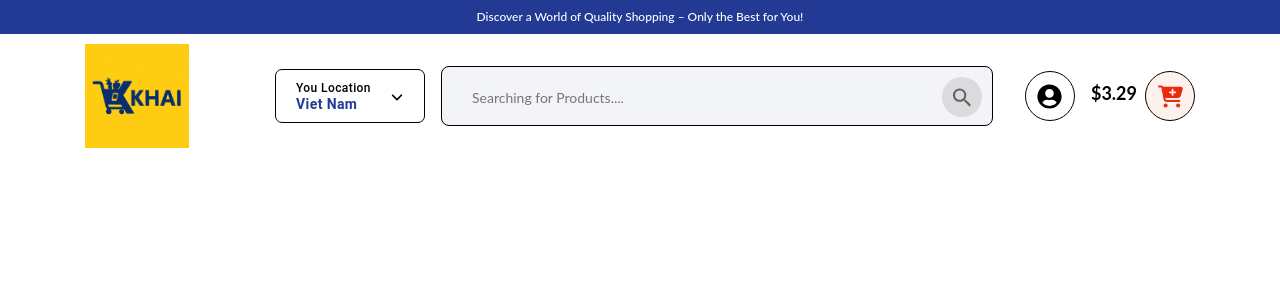
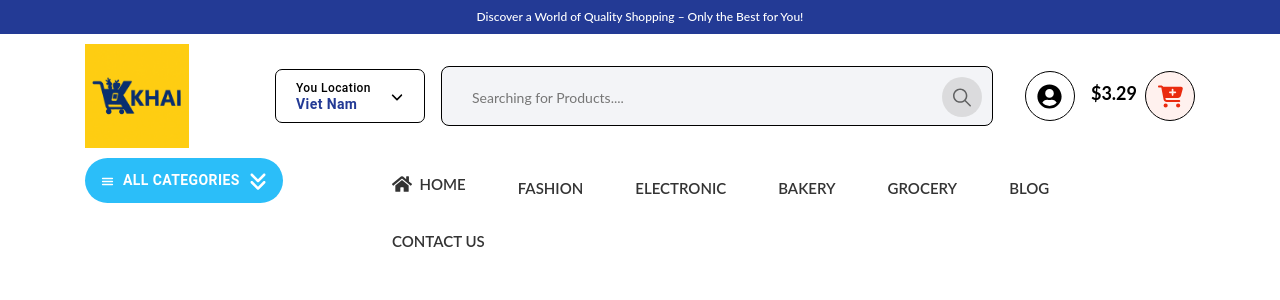
Before and after one commit to NguyenQuocKhai0505/fullstack-ecommercial, a React (Create React App) app: page / in a window 1280 px wide. Shown: the top 300 px of the page. Built offline with nearby package versions, Linux system fonts and the light colour scheme.

Commit message:
Catergory Tab

```diff
--- a/src/App.css
+++ b/src/App.css
@@ -3,11 +3,18 @@
 body{font-family: "Lato", sans-serif; font-size:14px}
 
 .bg-blue{background:#233a95 }
+
+@media(min-width: 1300px){
+    .container, .container-lg, .container-md, .container-sm, .container-x1{
+        max-width: 1200px;
+    }
+}
+
 .headerWrapper .top-strip{padding: 8px 0px;}
 .headerWrapper .top-strip p{color: #fff; font-size: 12px;font-weight: 500;}
 
 .headerWrapper .header{width: 100%; height:auto; padding:10px 0px;}
-.logoWrapper .header{width:100%; height: auto;padding: 15px 0px;}
+.logoWrapper .header{width:100%; height: auto;padding: 25px 0px;}
 .logoWrapper img{width:65%;}
 
 
@@ -95,3 +102,50 @@ body{font-family: "Lato", sans-serif; font-size:14px}
     width: 25px;
     height: 25px;
 }
+
+nav .allCatTab{
+    background-color: #2bbef9;
+    padding: 10px 15px !important;
+    border-radius: 30px;
+}
+nav .allCatTab *{
+    color: #ffff;
+}
+nav .allCatTab:hover{
+    background: #2bbef9;
+}
+nav .allCatTab .text{
+    font-weight: 700;
+}
+nav .allCatTab .icon1 svg{
+    font-size: 15px !important;
+
+}
+nav .allCatTab .icon2 svg{
+    font-size: 20px !important;
+
+}
+
+nav.navPart2 ul{
+    margin-bottom: 0px;
+}
+nav .navPart2 ul li a{
+    font-size: 15px;
+    font-weight: 600;
+    text-decoration: none;
+    color: rgba(0,0,0,0.8);
+    text-transform: uppercase;
+    display: flex;
+    align-items: center;
+    padding: 15px 22px;
+    transition: all 0.2s ease-in-out;
+}
+
+nav .navPart2 ul li svg{
+    font-size:20px
+}
+
+nav .navPart2 ul li a:hover{
+    background-color: #f0faff;
+    color: #2bbef9;
+}
--- /dev/null
+++ b/src/Components/Header/Navigation/index.js
@@ -0,0 +1,38 @@
+import { IoMenu } from "react-icons/io5";
+import Button from '@mui/material/Button';
+import { FaAnglesDown } from "react-icons/fa6";
+import { Link } from 'react-router-dom';
+import { FaHome } from "react-icons/fa";
+
+const Navigation =()=>
+{
+    return(
+        <nav>
+        <div className="container">
+            <div className ="row">
+                <div className ="col-sm-3 navPart1">
+                    <Button className="allCatTab align-items-center">
+                    <span className="icon1 mr-2"><IoMenu/></span>
+                    <span class="text">ALL CATEGORIES</span>
+                    <span className="icon2 ml-2"><FaAnglesDown/></span>
+                    </Button>
+
+                </div>
+
+                <div className ="col-sm-9 navPart2 d-flex align-items-center ">
+                    <ul className="list list-inline ml-auto">
+                        <li className="list-inline-item"><Link to="/"> <FaHome/> &nbsp; Home</Link></li>
+                        <li className="list-inline-item"><Link to="/">Fashion</Link></li>
+                        <li className="list-inline-item"><Link to="/">Electronic</Link></li>
+                        <li className="list-inline-item"><Link to="/">Bakery</Link></li>
+                        <li className="list-inline-item"><Link to="/">Grocery</Link></li>
+                        <li className="list-inline-item"><Link to="/">Blog</Link></li>
+                        <li className="list-inline-item"><Link to="/">Contact Us</Link></li>
+                    </ul>
+                </div>
+            </div>
+        </div>
+    </nav>
+    )
+}
+export default Navigation
--- /dev/null
+++ b/src/Components/Header/SearchBox/index.js
@@ -0,0 +1,12 @@
+import Button from '@mui/material/Button';
+import { IoIosSearch, IoMdSearch } from "react-icons/io";
+const SearchBox =()=>
+{
+    return(
+        <div className="headerSearch ml-3 mr-3">
+        <input type="text" placeholder="Searching for Products...."/>
+        <Button><IoIosSearch/></Button>
+    </div>
+    )
+}
+export default SearchBox
--- a/src/Components/Header/index.js
+++ b/src/Components/Header/index.js
@@ -2,10 +2,11 @@ import logo from "../../assets/images/logo.png"
 import { Link } from 'react-router-dom';
 import React from 'react';
 import CountryDropDown from "../ContryDropDown";
-import { IoIosSearch, IoMdSearch } from "react-icons/io";
 import Button from '@mui/material/Button';
 import { FaUserCircle } from "react-icons/fa";
 import { FaCartPlus } from "react-icons/fa6";
+import SearchBox from "./SearchBox";
+import Navigation from "./Navigation";
 
 
 const Header =()=>
@@ -28,13 +29,7 @@ const Header =()=>
                         <div className="col-sm-10 d-flex align-items-center part2">
                             <CountryDropDown/>
 
-                            {/*Header Search Start Here*/}
-                            <div className="headerSearch ml-3 mr-3">
-                                <input type="text" placeholder="Searching for Products...."/>
-                                <Button><IoMdSearch/></Button>
-                            </div>
-
-                            {/*Header Search End Here*/}
+                           <SearchBox/>
 
 
                             <div className="part3 d-flex align-items-center ml-auto">
@@ -49,6 +44,7 @@ const Header =()=>
                     </div>
                 </div>
             </header>
+           <Navigation/>
         </div>
         </>
     )
```
